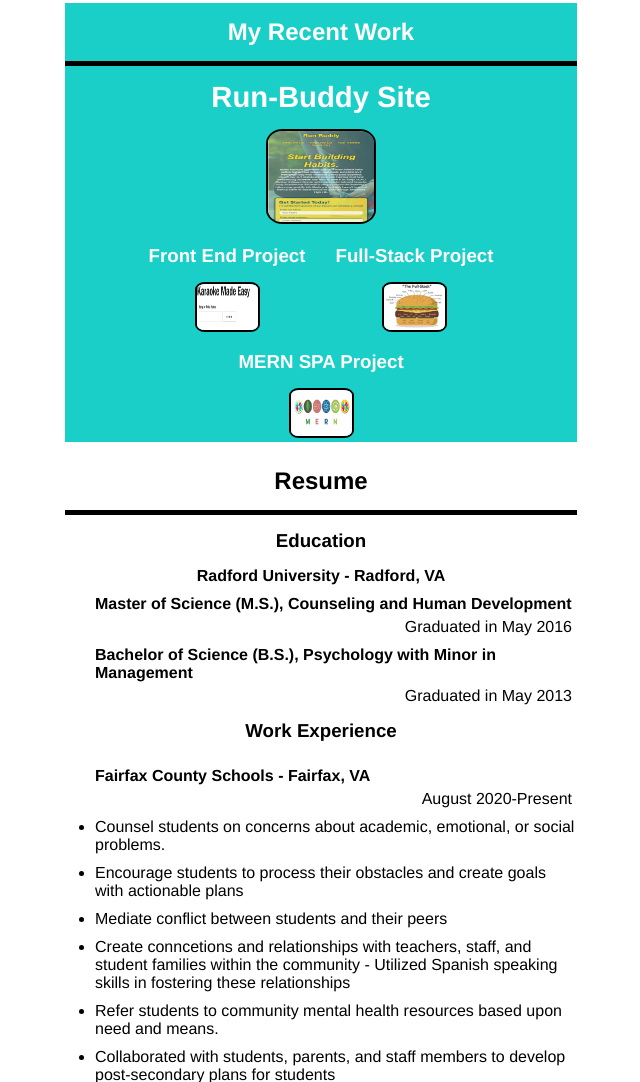
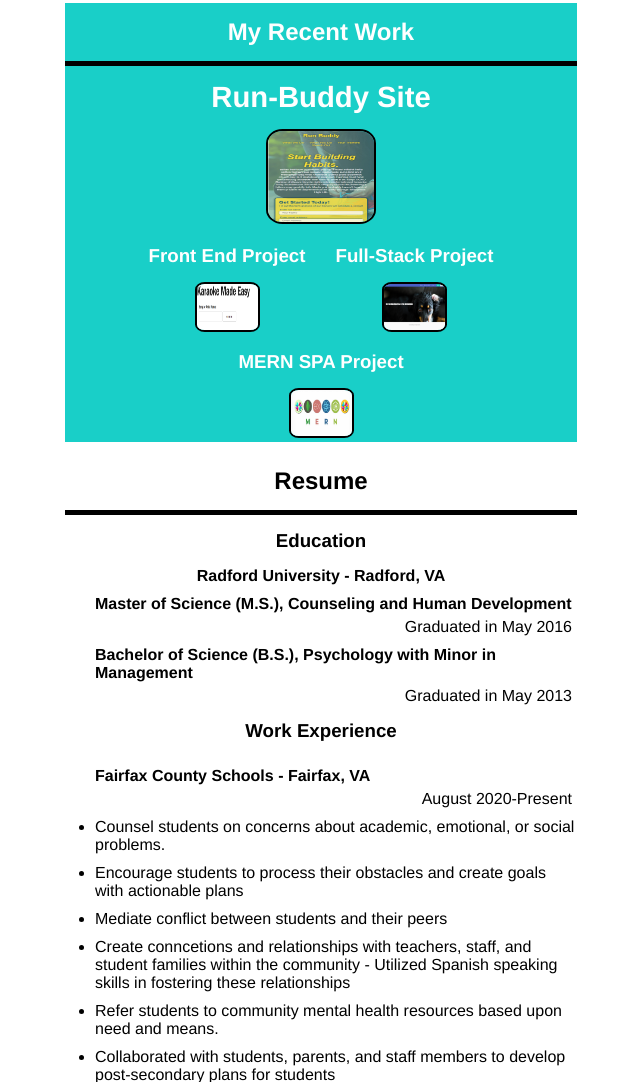
Before and after one commit to dannyramirezgd/portfolio, a plain HTML site: page index.html in a window 1280 px wide. Shown: the part 1109-2191 px from the top of the page, without its empty margins (319-959 px from the left). Drawn offline with Linux system fonts and the light colour scheme.

Commit message:
added project 2

```diff
--- a/index.html
+++ b/index.html
@@ -87,7 +87,7 @@
       <!--Interactive Full-Stack Project 2-->
       <div>
         <h3>Full-Stack Project</h3>
-        <a href=""><img class="imgs" src="assets/images/full-stacck.PNG" alt="full-stack displayed as a cheeseburger"/></a>
+        <a href="https://secure-savannah-19572.herokuapp.com/"><img class="imgs" src="assets/images/screencapture-secure-savannah-19572-herokuapp-2022-03-10-08_39_54.png" alt="login page for dog walking application"/></a>
       </div>
       <!--Interactive MERN SPA Project 3-->
       <div>
```
Also changed, not shown: assets/images/screencapture-secure-savannah-19572-herokuapp-2022-03-10-08_39_54.png (added).
